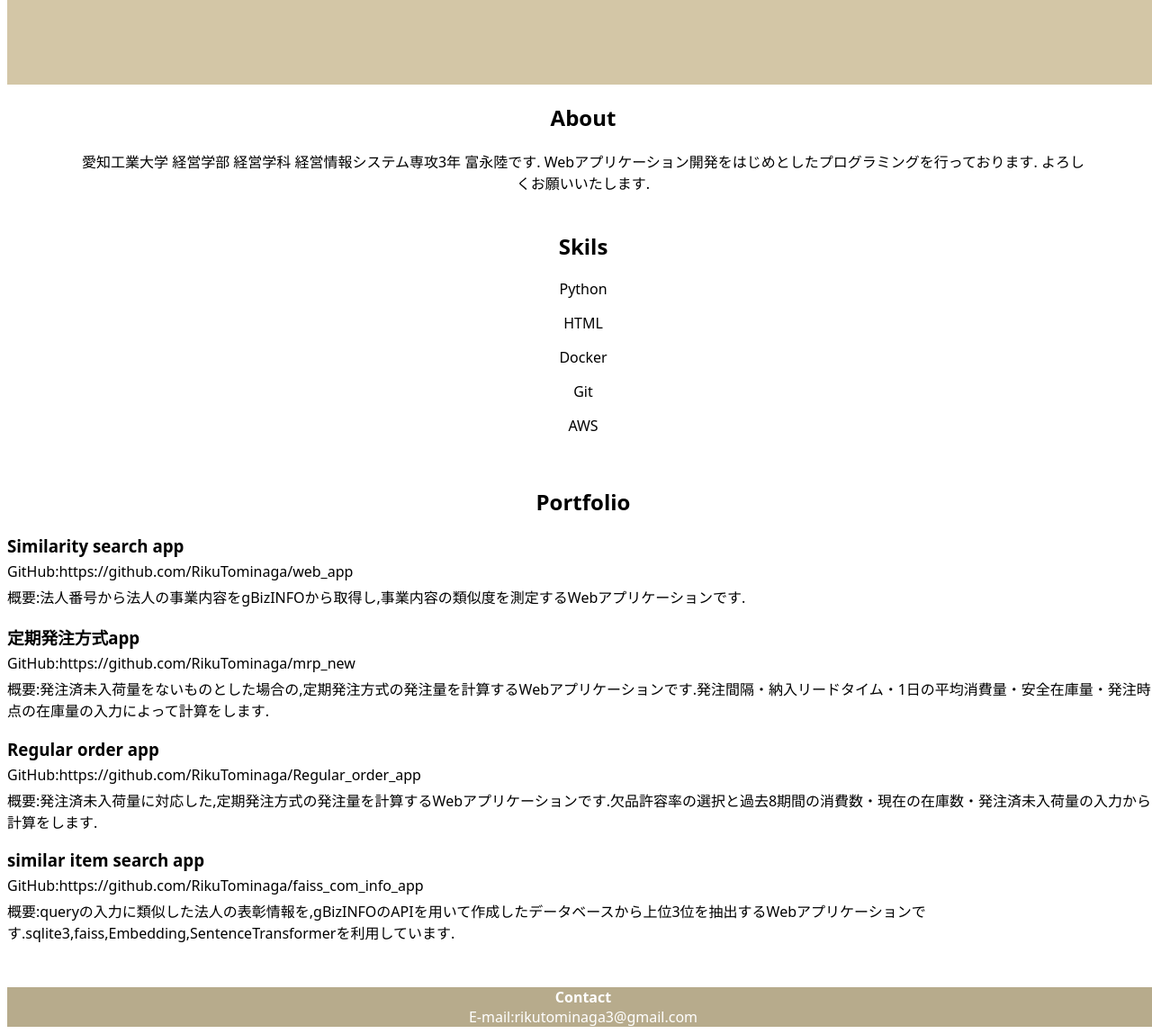
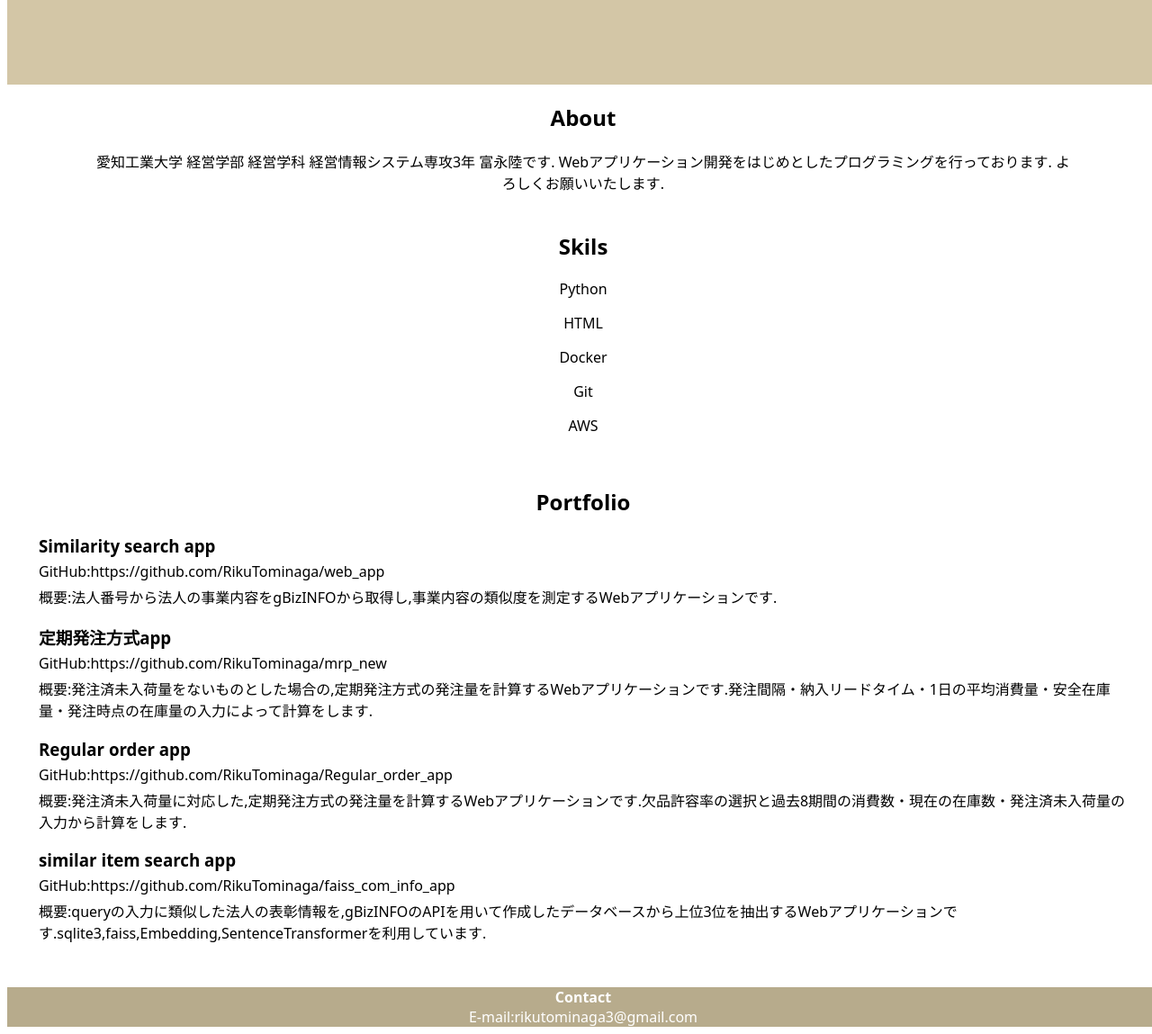
Before and after one commit to RikuTominaga/rikutominaga.github.io, a plain HTML site: page index.html in a window 1280 px wide. Shown: the part 150-1299 px from the top of the page at 90% size. Drawn offline with Linux system fonts and the light colour scheme.

Commit message:
recommit

```diff
--- a/index.html
+++ b/index.html
@@ -11,11 +11,12 @@
             .title {text-align:center; padding:75px; background-color:#D3C6A6; color:white}
             .c_title {text-align:center}
             .contents {text-align:center}
-            .exp_me {margin-left:75px; margin-right:75px; text-align:center}
+            .exp_me {margin-left:95px; margin-right:95px; text-align:center}
             .exp {margin-bottom:5px}
             h3 {margin-bottom:5px}
             h4 {margin-bottom:0}
             .botom {color:white; background-color:#b7ab8c}
+            .margin{margin-left:35px; margin-right:35px}
         </style>
     </head>
     <body>
@@ -53,6 +54,7 @@
         <div class="c_title" id="portfolio">
             <h2>Portfolio</h2>
         </div>
+        <div class="margin">
             <h3>Similarity search app</h3>
             <div class="exp">GitHub:https://github.com/RikuTominaga/web_app</div>
             <div class="exp">
@@ -73,6 +75,7 @@
             <div class="exp">
                 概要:queryの入力に類似した法人の表彰情報を,gBizINFOのAPIを用いて作成したデータベースから上位3位を抽出するWebアプリケーションです.sqlite3,faiss,Embedding,SentenceTransformerを利用しています.
             </div>
+        </div>
         <br>
         <div class="botom">
             <div class="c_title" id="contact">
```
